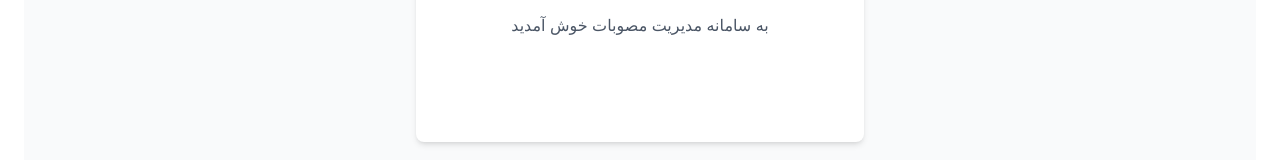
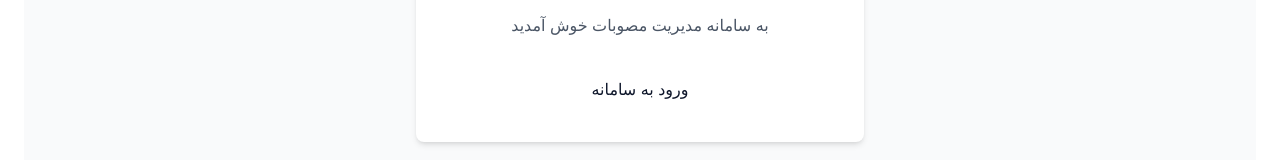
Before and after one commit to meblendi/Mosavvabat-Next.Js-Frontend, a Next.js app: page / in a window 1280 px wide. Shown: the part 477-637 px from the top of the page. Built offline with nearby package versions, Linux system fonts and the light colour scheme; no server answers.

Commit message:
Initial commit

```diff
--- a/app/page.tsx
+++ b/app/page.tsx
@@ -38,7 +38,7 @@ export default function HomePage() {
           <div className="space-y-4">
             <a
               href="/login"
-              className="w-full bg-primary-600 text-white py-2 px-4 rounded-md hover:bg-primary-700 transition-colors block"
+              className="w-full bg-primary-600 text-slate-900 py-2 px-4 rounded-md hover:bg-primary-700 transition-colors block"
             >
               ورود به سامانه
             </a>
```
